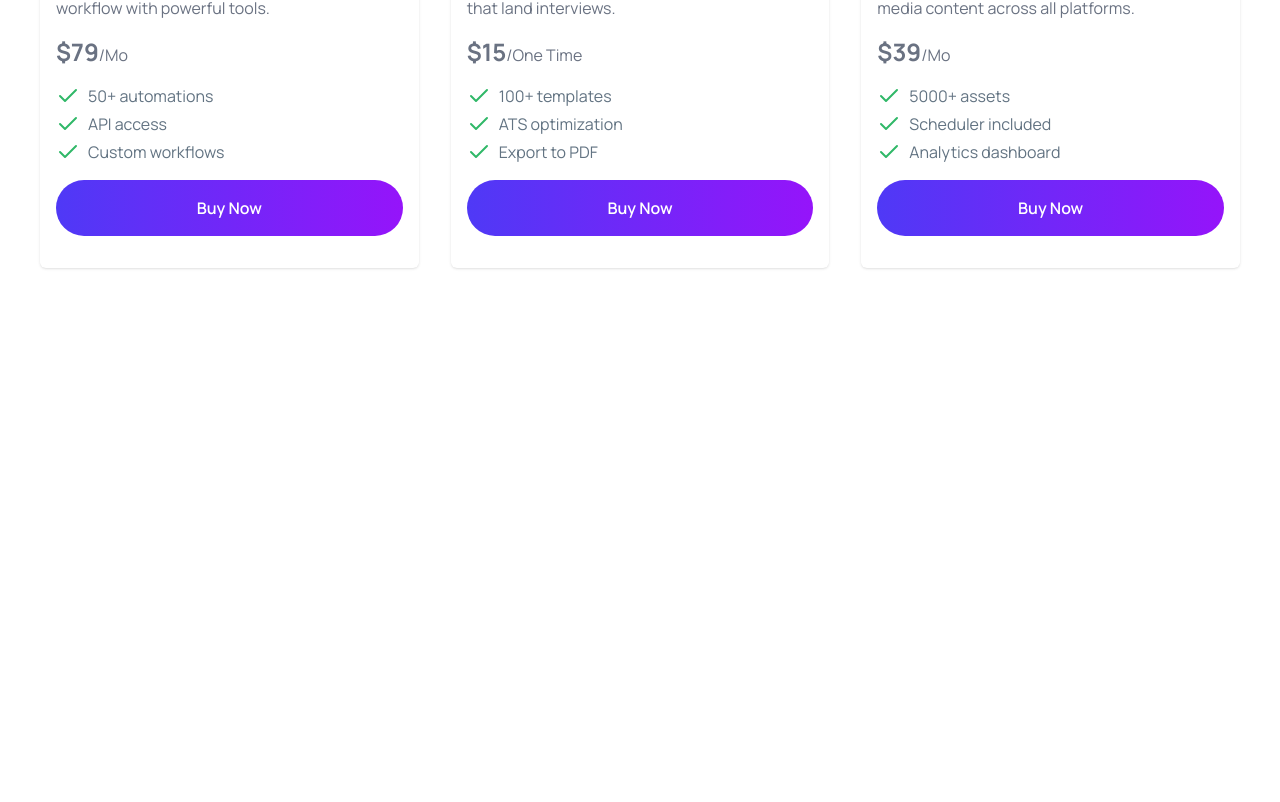
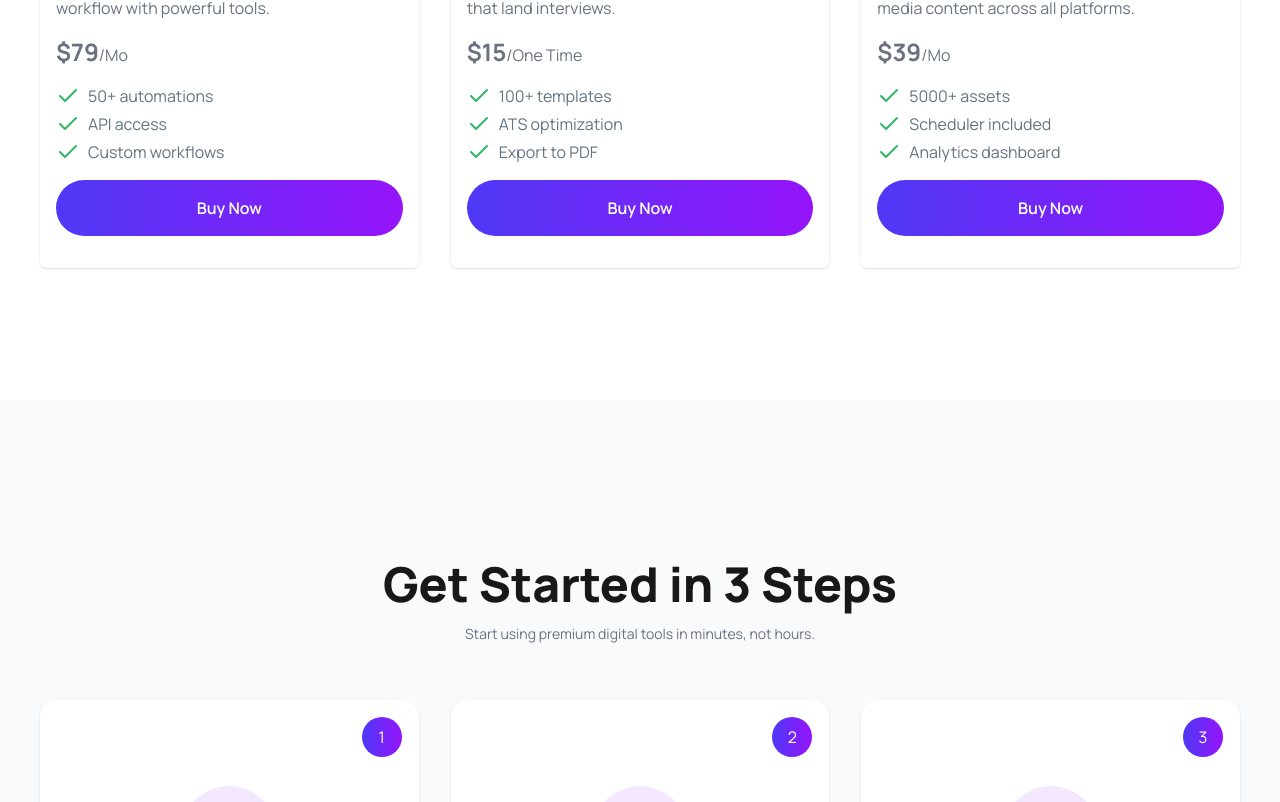
Before and after one commit to SyntaxAdil/digitools, a React (Vite) app: page / in a window 1280 px wide. Shown: the part 1998-2800 px from the top of the page. Before the commit the page ends 2314 px from the top, so only its background shows below. Built offline with nearby package versions, Linux system fonts and the light colour scheme.

Commit message:
Add GetStarted component and update ToolsSection styling

```diff
--- a/src/App.jsx
+++ b/src/App.jsx
@@ -5,6 +5,7 @@ import Wrapper from "./wrapper/Wrapper";
 import ToolsSection from "./sections/ToolsSection";
 import { useEffect, useState } from "react";
 import { toast, ToastContainer, Zoom } from "react-toastify";
+import GetStarted from "./sections/GetStarted";
 const fetchProductData = async () => {
   const res = (await fetch("/data.json")).json();
   return res;
@@ -58,6 +59,7 @@ const App = () => {
           checkOut={checkOut}
         />
       </Wrapper>
+      <GetStarted />
       <ToastContainer
         position="top-center"
         autoClose={500}
--- /dev/null
+++ b/src/sections/GetStarted.jsx
@@ -0,0 +1,68 @@
+import React from "react";
+import Header from "./../components/header/Header";
+import Wrapper from "./../wrapper/Wrapper";
+import userImage from "../assets/user.png";
+import packageImage from "../assets/package.png";
+import rocketImage from "../assets/rocket.png";
+const getStartedContent = [
+  {
+    id: 1,
+    img: userImage,
+    title: "Create Account",
+    subtitle:
+      "Sign up for free in seconds. No credit card required to get started.",
+  },
+  {
+    id: 2,
+    img: packageImage,
+    title: "Choose Products",
+    subtitle: "Browse our catalog and select the tools that fit your needs.",
+  },
+  {
+    id: 3,
+    img: rocketImage,
+    title: "Start Creating",
+    subtitle: "Download and start using your premium tools immediately.",
+  },
+];
+
+const GetStarted = () => {
+  return (
+    <section className="bg-[#f9fafc] py-12 md:py-20 ">
+      <Wrapper>
+        <Header
+          title={"Get Started in 3 Steps"}
+          subtitle={"Start using premium digital tools in minutes, not hours."}
+        />
+
+        <div className="grid grid-cols-1 sm:grid-cols-2 md:grid-cols-3 gap-6 md:gap-8 mt-10 md:mt-14">
+          {getStartedContent.map((item) => (
+            <div
+              key={item.id}
+              className="bg-white shadow-sm rounded-2xl p-6 flex flex-col items-center text-center transition-all duration-300 hover:shadow-lg hover:-translate-y-1 border border-transparent hover:border-purple-500 min-h-95 justify-center relative"
+            >
+              <div className="w-20 h-20 md:w-24 md:h-24 rounded-full bg-[#f4e8fe] flex items-center justify-center mb-5">
+                <img
+                  src={item.img}
+                  alt={item.title}
+                  className="w-10 h-10 md:w-12 md:h-12 object-contain"
+                />
+              </div>
+
+              <h4 className="font-bold text-xl md:text-2xl mb-2">
+                {item.title}
+              </h4>
+
+              <p className="text-sm md:text-base text-gray-500 leading-relaxed">
+                {item.subtitle}
+              </p>
+              <span className="w-10 h-10  bg-custom-gradient flex items-center justify-center text-white rounded-full absolute top-4 right-4" >{item.id}</span>
+            </div>
+          ))}
+        </div>
+      </Wrapper>
+    </section>
+  );
+};
+
+export default GetStarted;
--- a/src/sections/ToolsSection.jsx
+++ b/src/sections/ToolsSection.jsx
@@ -29,7 +29,7 @@ const ToolsSection = ({
 }) => {
   const [selectBtn, setSelectBtn] = useState("products");
   return (
-    <section className=" md:py-4">
+    <section className="pb-8 md:pt-4 md:pb-25">
       <Header
         title={"Premium Digital Tools"}
         subtitle={
```
